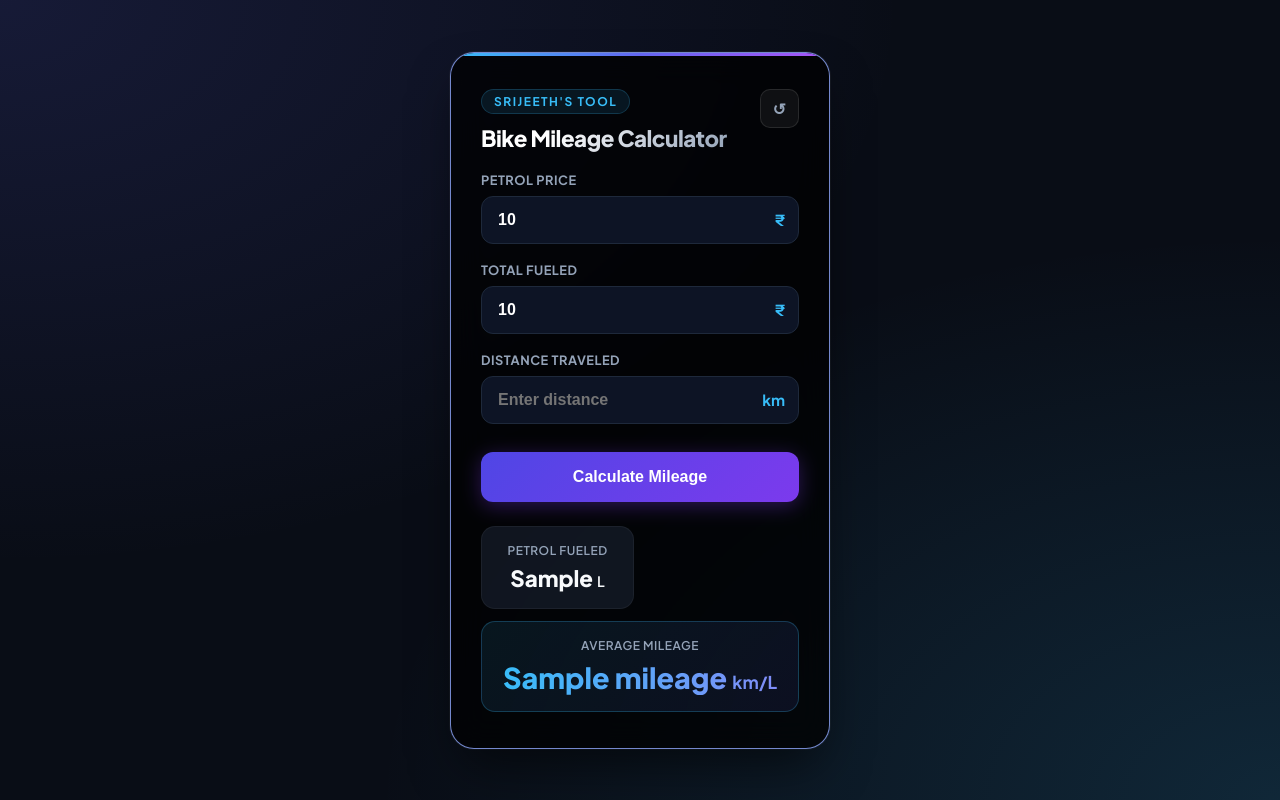
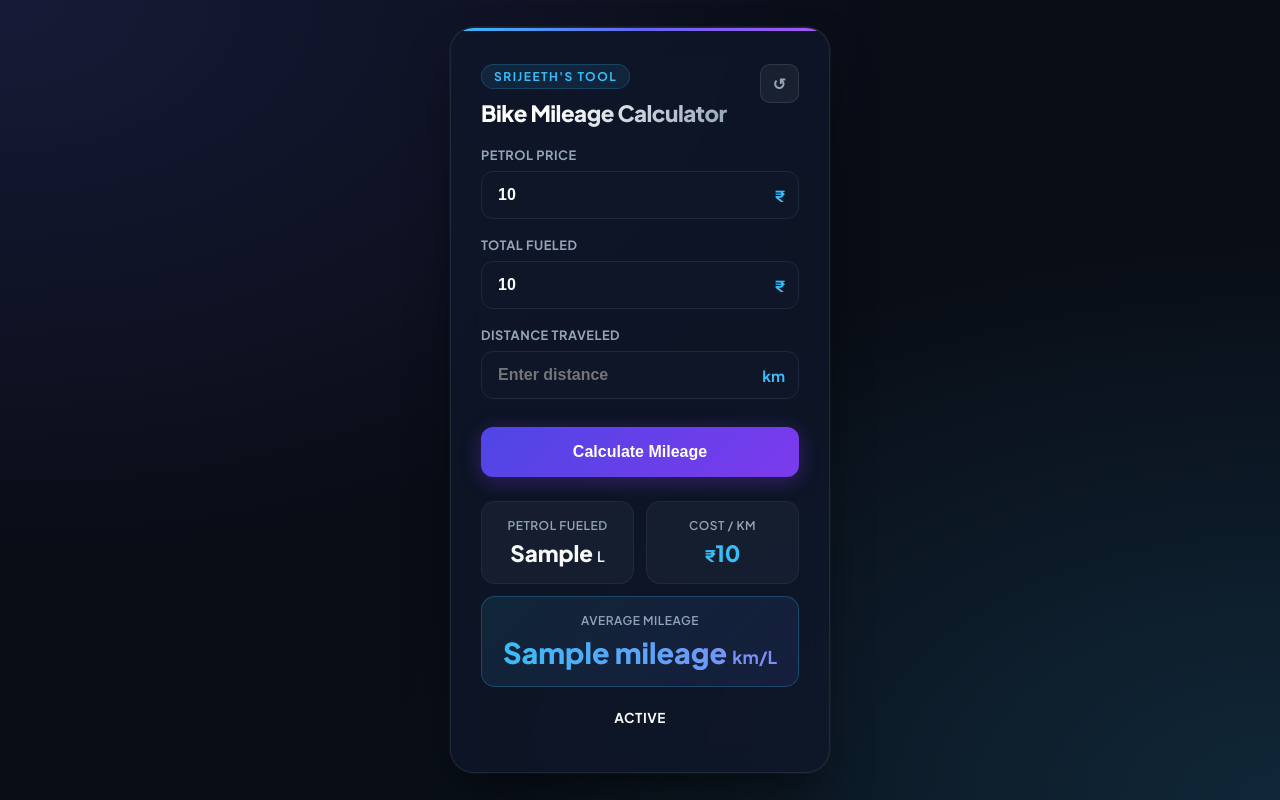
Before and after one commit to srijee31/mileage-calculator, a Flask app: template templates/index.html in a window 1280 px wide. Run offline with Flask 3, Linux system fonts and the light colour scheme; the template is opened without the code that fills it: most values are stand-ins (such as "Sample title", 1, 10 or a date in 2020).

Commit message:
Added cost per km and mileage health badge

```diff
--- a/app.py
+++ b/app.py
@@ -6,6 +6,9 @@ app = Flask(__name__)
 def mileage_calculator():
     mileage = None
     liters_fueled = None
+    cost_per_km = None
+    health_status = None
+    health_color = None
     price = ""
     amount = ""
     distance = ""
@@ -16,19 +19,33 @@ def mileage_calculator():
             amount_val = float(request.form.get('amount', 0))
             distance_val = float(request.form.get('distance', 0))
 
-            # Preserve submitted values in the input boxes
             price = request.form.get('price', '')
             amount = request.form.get('amount', '')
             distance = request.form.get('distance', '')
 
             if price_val > 0 and amount_val > 0 and distance_val > 0:
-                # Total petrol in liters = Total amount spent / Price per liter
+                # Total petrol in liters
                 liters_val = amount_val / price_val
                 liters_fueled = round(liters_val, 2)
 
-                # Mileage (km/L) = Total distance / Liters fueled
+                # Mileage (km/L)
                 mileage_val = distance_val / liters_val
                 mileage = round(mileage_val, 2)
+
+                # Cost per kilometer (₹ / km)
+                cost_val = amount_val / distance_val
+                cost_per_km = round(cost_val, 2)
+
+                # Mileage Health Tag Logic
+                if mileage_val > 40:
+                    health_status = "Excellent Efficiency"
+                    health_color = "green"
+                elif 35 <= mileage_val <= 40:
+                    health_status = "Moderate Efficiency"
+                    health_color = "yellow"
+                else:
+                    health_status = "Low Efficiency"
+                    health_color = "red"
             else:
                 mileage = "Invalid Input"
                 liters_fueled = "N/A"
@@ -40,6 +57,9 @@ def mileage_calculator():
         'index.html',
         mileage=mileage,
         liters_fueled=liters_fueled,
+        cost_per_km=cost_per_km,
+        health_status=health_status,
+        health_color=health_color,
         price=price,
         amount=amount,
         distance=distance
--- a/templates/index.html
+++ b/templates/index.html
@@ -27,9 +27,9 @@
         }
 
         .calculator-card {
-            background: rgba(0, 0, 0, 0.75);
+            background: rgba(15, 23, 42, 0.75);
             backdrop-filter: blur(16px);
-            border: 1px solid rgba(129, 151, 228, 0.9);
+            border: 1px solid rgba(255, 255, 255, 0.08);
             border-radius: 24px;
             padding: 36px 30px;
             width: 100%;
@@ -40,7 +40,6 @@
             overflow: hidden;
         }
 
-        /* Top Accent Glow Line */
         .calculator-card::before {
             content: '';
             position: absolute;
@@ -51,7 +50,6 @@
             background: linear-gradient(90deg, #38bdf8, #6366f1, #a855f7);
         }
 
-        /* Top Bar with Title and Reset Button */
         .card-top-bar {
             display: flex;
             justify-content: space-between;
@@ -86,7 +84,6 @@
             -webkit-text-fill-color: transparent;
         }
 
-        /* Refresh/Reset Button */
         .reset-btn {
             background: rgba(255, 255, 255, 0.05);
             border: 1px solid rgba(255, 255, 255, 0.1);
@@ -132,7 +129,6 @@
             align-items: center;
         }
 
-        /* Position suffix labels on the RIGHT side */
         .input-icon {
             position: absolute;
             right: 14px;
@@ -140,12 +136,11 @@
             font-size: 0.95rem;
             font-weight: 700;
             pointer-events: none;
-            transition: color 0.2s ease;
         }
 
         input {
             width: 100%;
-            padding: 14px 45px 14px 16px; /* Added right padding so text doesn't overlap the suffix */
+            padding: 14px 45px 14px 16px;
             background: rgba(15, 23, 42, 0.9);
             border: 1px solid #1e293b;
             border-radius: 12px;
@@ -156,7 +151,6 @@
             transition: all 0.2s ease;
         }
 
-        /* Hide HTML5 numeric spin arrows */
         input::-webkit-outer-spin-button,
         input::-webkit-inner-spin-button {
             -webkit-appearance: none;
@@ -196,7 +190,6 @@
             transform: translateY(0);
         }
 
-        /* Results Display Grid */
         .results-container {
             margin-top: 24px;
             display: grid;
@@ -239,6 +232,36 @@
             background: linear-gradient(90deg, #38bdf8, #818cf8);
             -webkit-background-clip: text;
             -webkit-text-fill-color: transparent;
+        }
+
+        /* Health Status Tag Styling */
+        .health-tag {
+            grid-column: span 2;
+            padding: 10px;
+            border-radius: 12px;
+            font-size: 0.85rem;
+            font-weight: 700;
+            text-align: center;
+            letter-spacing: 0.5px;
+            text-transform: uppercase;
+        }
+
+        .health-green {
+            background: rgba(34, 197, 94, 0.15);
+            color: #4ade80;
+            border: 1px solid rgba(34, 197, 94, 0.3);
+        }
+
+        .health-yellow {
+            background: rgba(234, 179, 8, 0.15);
+            color: #facc15;
+            border: 1px solid rgba(234, 179, 8, 0.3);
+        }
+
+        .health-red {
+            background: rgba(239, 68, 68, 0.15);
+            color: #f87171;
+            border: 1px solid rgba(239, 68, 68, 0.3);
         }
 
         @keyframes fadeIn {
@@ -299,10 +322,21 @@
                 <div class="stat-value" style="color: #f8fafc;">{{ liters_fueled }} <span style="font-size: 0.9rem; font-weight: 600;">L</span></div>
             </div>
 
+            <div class="stat-card">
+                <div class="stat-label">Cost / km</div>
+                <div class="stat-value" style="color: #38bdf8;"><span style="font-size: 1rem;">₹</span>{{ cost_per_km }}</div>
+            </div>
+
             <div class="stat-card highlight">
                 <div class="stat-label">Average Mileage</div>
                 <div class="stat-value">{{ mileage }} <span style="font-size: 1.1rem; font-weight: 700;">km/L</span></div>
             </div>
+
+            {% if health_status %}
+                <div class="health-tag health-{{ health_color }}">
+                    {{ health_status }}
+                </div>
+            {% endif %}
         </div>
     {% endif %}
 </div>
```
